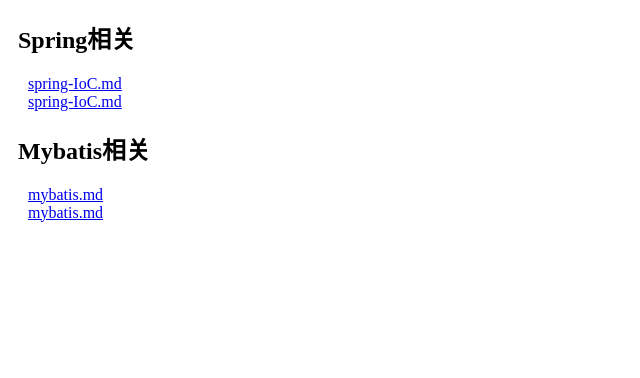
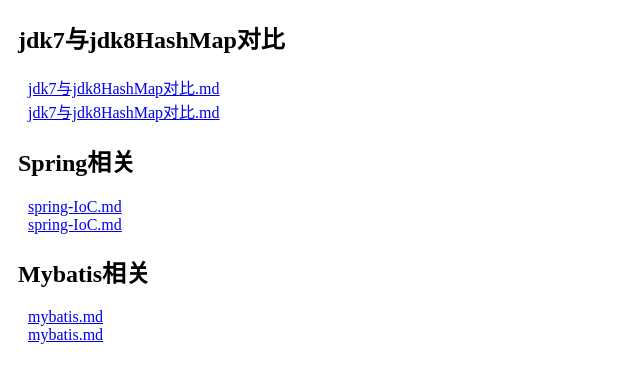
Before and after one commit to LMyang0510/study, a plain HTML site: page index.html in a window 1280 px wide. Shown: the whole page, without its empty margins (0-640 px from the left). Drawn offline with Linux system fonts and the light colour scheme.

Commit message:
HashMap对比

```diff
--- a/index.html
+++ b/index.html
@@ -30,6 +30,9 @@
 </head>
 <body>
 <div>
+    <h2>jdk7与jdk8HashMap对比</h2>
+    <div><a class="showText" href="javascript:void(0)">jdk7与jdk8HashMap对比.md</a></div>
+    <div><a class="showMD" href="javascript:void(0)">jdk7与jdk8HashMap对比.md</a></div>
     <h2>Spring相关</h2>
     <div><a class="showText" href="javascript:void(0)">spring-IoC.md</a></div>
     <div><a class="showMD" href="javascript:void(0)">spring-IoC.md</a></div>
```
Also changed, not shown: 1 other file.
